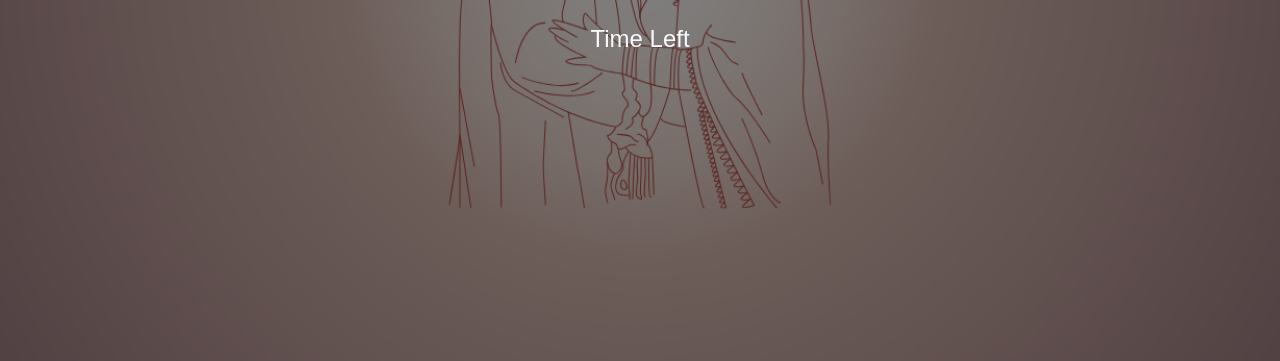
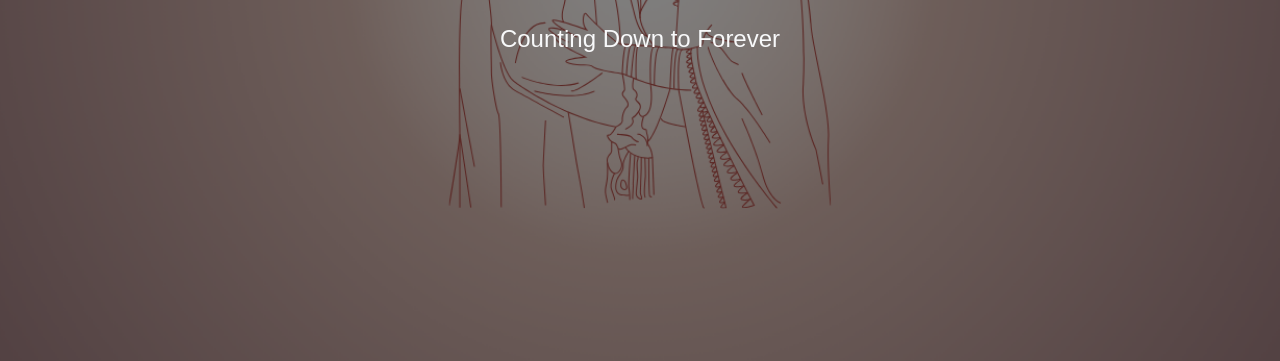
Before and after one commit to aryan2121/Di-Wedding-site, a plain HTML site: page index.html in a window 1280 px wide. Shown: the part 439-800 px from the top of the page. Drawn offline with nearby package versions, Linux system fonts and the light colour scheme.

Commit message:
Update index.html
changed the line
time left to Counting Down to Forever

```diff
--- a/index.html
+++ b/index.html
@@ -16,7 +16,7 @@
         <div class="overlay">
             <div class="container text-center d-flex flex-column justify-content-center align-items-center vh-100">
                 <div id="timer" class="timer mb-4"></div>
-                <div class="time-left text-light">Time Left</div>
+                <div class="time-left text-light">Counting Down to Forever</div>
             </div>
         </div>
     </div>
```
